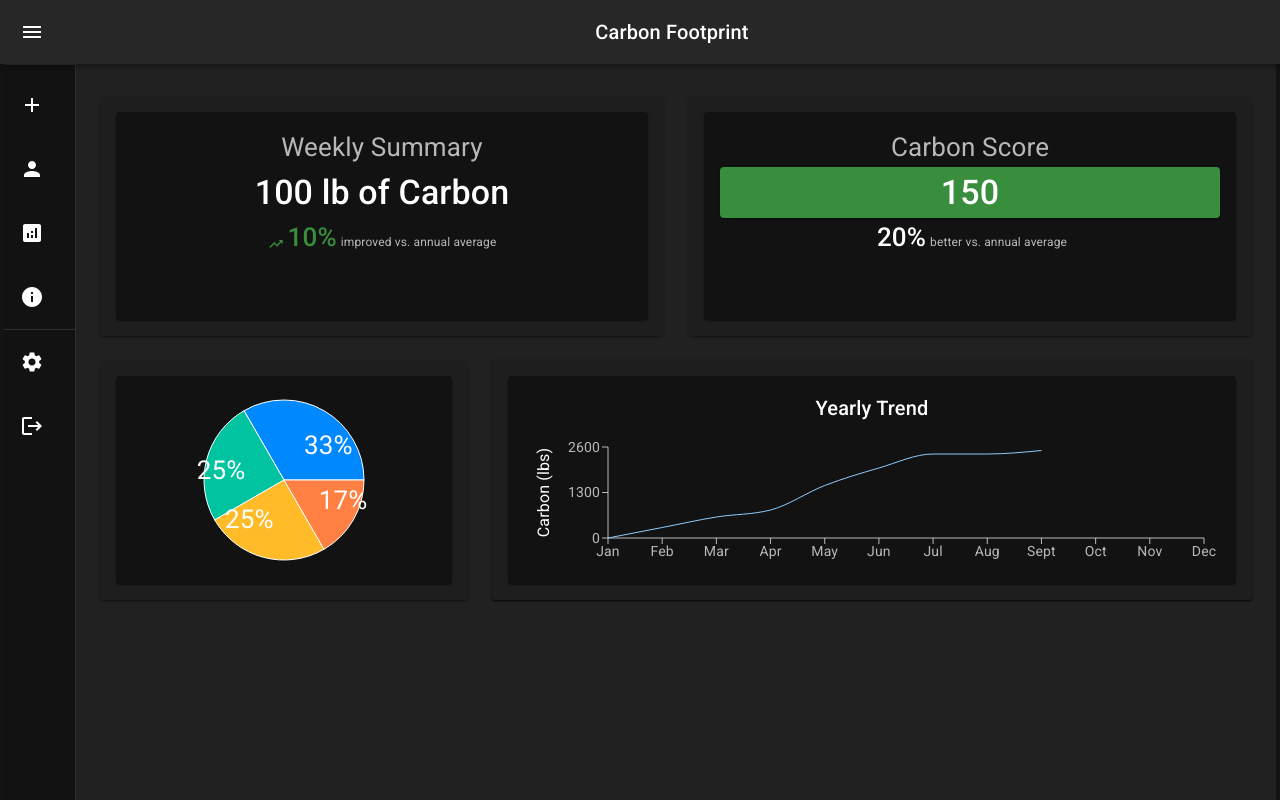
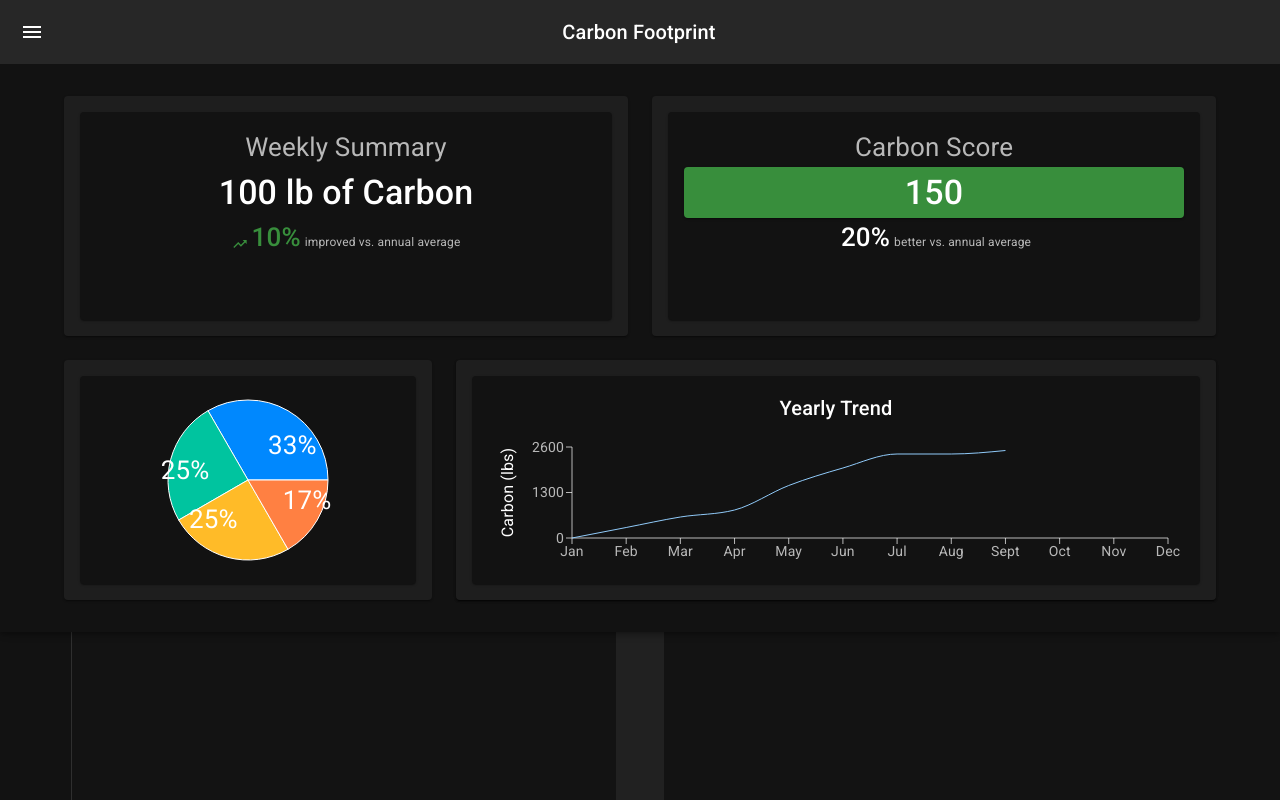
Before and after one commit to laolmstead/CarbonFootprint2021, a React (Create React App) app in the folder frontend/: page / in a window 1280 px wide. Both pictures are taken after a click on the button 211 px from the left and 32 px from the top of the page. Built offline with nearby package versions, Linux system fonts and the light colour scheme.

Commit message:
Changes to Dashboard/Form
Testing new changes related to sidebar and formatting

```diff
--- a/frontend/src/Components/Dashboard.js
+++ b/frontend/src/Components/Dashboard.js
@@ -44,7 +44,7 @@ const AppBar = styled(MuiAppBar, {
 const Drawer = styled(MuiDrawer, { shouldForwardProp: (prop) => prop !== 'open' })(
   ({ theme, open }) => ({
     '& .MuiDrawer-paper': {
-      position: 'relative',
+      position: 'fixed',
       whiteSpace: 'nowrap',
       width: drawerWidth,
       transition: theme.transitions.create('width', {
@@ -89,7 +89,7 @@ function DashboardContent() {
               aria-label="open drawer"
               onClick={toggleDrawer}
               sx={{
-                marginRight: '36px',
+                marginRight: '-30px',
                 ...(open && { display: 'none' }),
               }}
             >
@@ -105,36 +105,7 @@ function DashboardContent() {
               Carbon Footprint
             </Typography>
           </Toolbar>
-        </AppBar>
-        <Drawer variant="permanent" open={open}>
-          <Toolbar
-            sx={{
-              display: 'flex',
-              alignItems: 'center',
-              justifyContent: 'flex-end',
-              px: [1],
-            }}
-          >
-            <IconButton onClick={toggleDrawer}>
-              <ChevronLeftIcon />
-            </IconButton>
-          </Toolbar>
-          <Divider />
-          <List>{sideBar}</List>
-        </Drawer>
-        <Box
-          component="main"
-          sx={{
-            backgroundColor: (theme) =>
-              theme.palette.mode === 'dark'
-                ? theme.palette.grey[900]
-                : theme.palette.grey[100],
-            flexGrow: 1,
-            height: '100vh',
-            overflow: 'auto',
-          }}
-        >
-          <Toolbar />
+          <Box component="main" sx={{bgcolor: 'background.default', flexGrow: 1}}>
           <Container maxWidth="lg" sx={{ mt: 4, mb: 4 }}>
             <Grid container spacing={3}>
               {/* Carbon Summary */}
@@ -201,6 +172,38 @@ function DashboardContent() {
               </Grid>
             </Grid>
           </Container>
+          </Box>
+        </AppBar>
+        <Drawer variant="permanent" open={open}>
+          <Toolbar
+            sx={{
+              display: 'flex',
+              alignItems: 'center',
+              justifyContent: 'flex-end',
+              px: [1],
+            }}
+          >
+            <IconButton onClick={toggleDrawer}>
+              <ChevronLeftIcon />
+            </IconButton>
+          </Toolbar>
+          <Divider />
+          <List>{sideBar}</List>
+        </Drawer>
+        <Box
+          component="main"
+          sx={{
+            backgroundColor: (theme) =>
+              theme.palette.mode === 'dark'
+                ? theme.palette.grey[900]
+                : theme.palette.grey[100],
+            flexGrow: 1,
+            height: '100vh',
+            overflow: 'auto',
+          }}
+        >
+          <Toolbar />
+
         </Box>
       </Box>
     </ThemeProvider>
--- a/frontend/src/FormwithSidebar.js
+++ b/frontend/src/FormwithSidebar.js
@@ -78,8 +78,9 @@ function DashboardContent() {
 
                 <CssBaseline />
 
-                <AppBar position="fixed" sx={{ width: `calc(100%)-${drawerWidth}`, ml: `${drawerWidth}px` }} open={open}>
+                <AppBar position="relative" sx={{ width: `calc(100%)-${drawerWidth}`, ml: `${drawerWidth}px` }} open={open}>
                     <Toolbar
+                        position="fixed"
                         sx={{
                         pr: '24px', // keep right padding when drawer closed
                         }}
@@ -90,7 +91,7 @@ function DashboardContent() {
                         aria-label="open drawer"
                         onClick={toggleDrawer}
                         sx={{
-                            marginRight: '36px',
+                            marginRight: '-30px',
                             ...(open && { display: 'none' }),
                         }}
                         >
@@ -107,6 +108,15 @@ function DashboardContent() {
                         Carbon Footprint
                         </Typography>
                     </Toolbar>
+                    <Box
+        component="main"
+        sx={{bgcolor: 'background.default', paddingTop: 0}}
+        >
+        <div>
+            <Form/>
+        </div>
+
+        </Box>
                 </AppBar>
             <Drawer variant="permanent" open={open}>
                 <Toolbar
@@ -130,15 +140,7 @@ function DashboardContent() {
 
 
         </Box>
-        <Box
-        component="main"
-        sx={{bgcolor: 'background.default', paddingTop: 6}}
-        >
-        <div>
-            <Form/>
-        </div>
 
-        </Box>
         </ThemeProvider>
     </div>
   );
```
